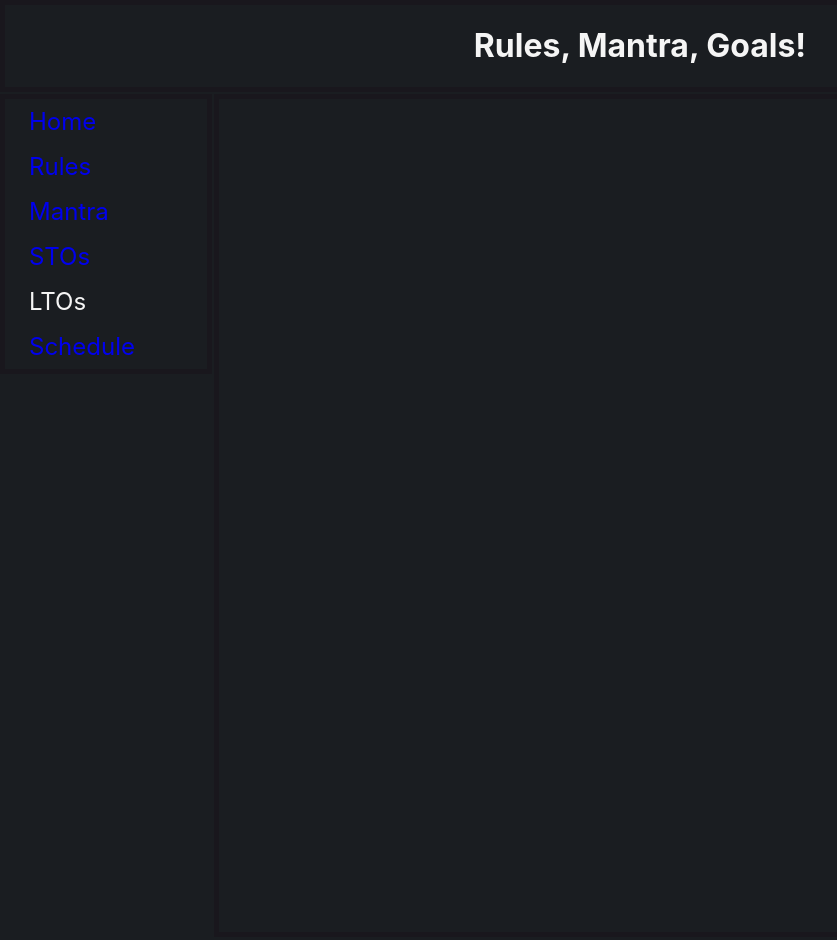
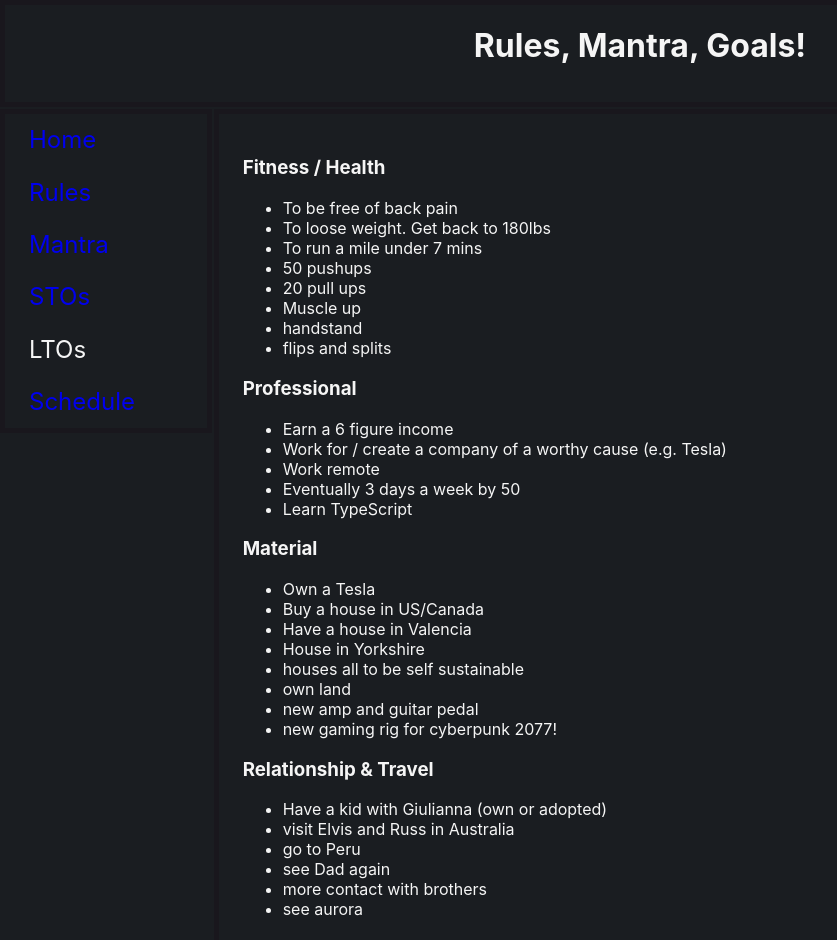
Before and after one commit to NWKendall/goals, a React (Create React App) app: page /lto in a window 1280 px wide. Shown: the top 940 px of the page, without its empty margins (0-837 px from the left). Built offline with nearby package versions, Linux system fonts and the light colour scheme.

Commit message:
added STO, LTO and Home component, needs styling

```diff
--- a/src/components/contentPage/contentPage.jsx
+++ b/src/components/contentPage/contentPage.jsx
@@ -7,13 +7,14 @@ import Rules from "../rules/rules.jsx"
 import LTObjectives from "../lto/lto";
 import STObjectives from "../sto/sto";
 import Scheduler from "../scheduler/scheduler";
+import Home from "../home/home";
 
 
 function ContentPage() {
   return (
       <div className="contentContainer">
         <Switch>
-          <Route exact path="/" />
+          <Route exact path="/" component={Home}/>
           <Route path="/mantra" component={Mantra} />
           <Route path="/rules" component={Rules} />
           <Route path="/sto" component={STObjectives} />
--- /dev/null
+++ b/src/components/home/home.js
@@ -0,0 +1,16 @@
+import React, { useContext } from 'react'
+import DailyContext from '../../contexts/Daily/DailyContext'
+
+const Home = () => {
+    const context = useContext(DailyContext)
+    let percent = (context.score / context.daily.length) * 100;
+
+    return (
+        <div>
+            HOME
+            <p>Today's Score! {percent % 2 !== 0 ? percent.toFixed(1) : percent.toFixed(0)}%</p>
+        </div>
+    )
+}
+
+export default Home
--- a/src/components/lto/lto.jsx
+++ b/src/components/lto/lto.jsx
@@ -2,34 +2,65 @@ import React from "react";
 import { ltoData } from "../data.js";
 
 const LTObjectives = () => {
-//   console.log(ltoData);
-
-  function printValues(data) {
-    console.log(3);
-    data.map((v) => {
-      return (<li>{v}</li>);
-    });
-  }
-
-  function printKeys(key, val) {
-    console.log(2);
-    return (
-      <ul>
-        {key}
-        {printValues(val)}
-      </ul>
-    );
-  }
-
-  const printData = (data) => {
-    console.log(1);
-    for (const [key, value] of Object.entries(data)) {
-      console.log(key, value);
-      printKeys(key, value);
-    }
-  };
-
-  return <div>{printData(ltoData)}</div>;
+  return (
+    <div>
+      <div>
+        <h3>Fitness / Health</h3>
+        <ul>
+          <li>To be free of back pain</li>
+          <li>To loose weight. Get back to 180lbs</li>
+          <li>To run a mile under 7 mins</li>
+          <li> 50 pushups </li>
+          <li>20 pull ups</li>
+          <li>Muscle up</li>
+          <li>handstand</li>
+          <li>flips and splits</li>
+        </ul>
+      </div>
+      <div>
+        <h3>Professional</h3>
+        <ul>
+          <li>Earn a 6 figure income</li>
+          <li>Work for / create a company of a worthy cause (e.g. Tesla)</li>
+          <li>Work remote</li>
+          <li>Eventually 3 days a week by 50</li>
+          <li>Learn TypeScript</li>
+        </ul>
+      </div>
+      <div>
+        <h3>Material</h3>
+        <ul>
+          <li>Own a Tesla</li>
+          <li>Buy a house in US/Canada</li>
+          <li>Have a house in Valencia</li>
+          <li>House in Yorkshire</li>
+          <li>houses all to be self sustainable</li>
+          <li>own land</li>
+          <li>new amp and guitar pedal</li>
+          <li>new gaming rig for cyberpunk 2077!</li>
+        </ul>
+      </div>
+      <div>
+        <h3>Relationship & Travel</h3>
+        <ul>
+          <li>Have a kid with Giulianna (own or adopted)</li>
+          <li>visit Elvis and Russ in Australia</li>
+          <li>go to Peru</li>
+          <li>see Dad again</li>
+          <li>more contact with brothers</li>
+          <li>see aurora</li>
+        </ul>
+      </div>
+      <div>
+        <h3>Personal</h3>
+        <ul>
+          <li>learn how to record</li>
+          <li>document thoughts in essays</li>
+          <li>socialize more</li>
+        </ul>
+      </div>
+    </div>
+  );
 };
 
 export default LTObjectives;
--- a/src/components/sto/sto.jsx
+++ b/src/components/sto/sto.jsx
@@ -1,13 +1,61 @@
-import React from 'react'
-import { stoData } from '../data.js';
+import React from "react";
+import { stoData } from "../data.js";
 
 const STObjectives = () => {
-    console.log(stoData)
-    return (
-        <div>
-            Testing STO
-        </div>
-    )
-}
+  console.log(stoData);
+  return (
+    <div>
+      <div>
+        <h3>Fitness / Health</h3>
+        <ul>
+          <li>get to 190lbs (by end of September)</li>
+          <li>run under 8 minute mile</li>
+          <li>5 pull ups</li>
+          <li> 25 pushups </li>
+          <li>no drinking alone</li>
+        </ul>
+      </div>
+      <div>
+        <h3>Professional</h3>
+        <ul>
+          <li>Get job in web development! Over $50k</li>
+          <li>US unemployment</li>
+          <li>build this excel into an app</li>
+          <li>build projects portfolio</li>
+          <li>complete CS intro course</li>
+          <li>complete algo JS tutorial</li>
+          <li>complete TS tutorial</li>
+          <li>get linux working on external SSD</li>
+          <li>revamp piHole (confer with Giugi)</li>
+        </ul>
+      </div>
+      <div>
+        <h3>Material</h3>
+        <ul>
+          <li>exercise bike for Winter</li>
+        </ul>
+      </div>
+      <div>
+        <h3>Relationship & Travel</h3>
+        <ul>
+          <li>get pregnant</li>
+          <li>explore PEI/Canada</li>
+        </ul>
+      </div>
+      <div>
+        <h3>Personal</h3>
+        <ul>
+          <li>read more of everything (fantasy OK but not only)</li>
+          <li>floss more</li>
+          <li>play more music</li>
+          <li>write more</li>
+          <li>less netflix and YouTube</li>
+          <li>socialize more</li>
+          <li>more hiking</li>
+        </ul>
+      </div>
+    </div>
+  );
+};
 
-export default STObjectives
+export default STObjectives;
--- /dev/null
+++ b/src/components/utils/helperFunctions.js
@@ -0,0 +1,6 @@
+import React from 'react'
+
+
+export const percent = () => {
+
+}
--- a/src/contexts/Daily/DailyReducer.js
+++ b/src/contexts/Daily/DailyReducer.js
@@ -1,28 +1,26 @@
-import {  SCORE_INCREASE, SCORE_DECREASE } from '../../types.js';
+import { SCORE_INCREASE, SCORE_DECREASE } from "../../types.js";
 
 export default (state, action) => {
-
   const { payload, type } = action;
 
-    switch(type) {
-
+  switch (type) {
     case SCORE_INCREASE:
       return {
         ...state,
-                daily: state.daily.map(activity =>
-                    activity.name === payload ? {...activity, checked: true } : activity
+        daily: state.daily.map((activity) =>
+          activity.name === payload ? { ...activity, checked: true } : activity
         ),
-                score: state.score + 1
-            }
+        score: state.score + 1,
+      };
 
     case SCORE_DECREASE:
       return {
         ...state,
-                daily: state.daily.map(activity =>
-                    activity.name === payload ? {...activity, checked: false } : activity
+        daily: state.daily.map((activity) =>
+          activity.name === payload ? { ...activity, checked: false } : activity
         ),
-                score: state.score - 1
-            }
+        score: state.score - 1,
+      };
     default:
       return state;
   }
--- a/src/contexts/Daily/DailyState.js
+++ b/src/contexts/Daily/DailyState.js
@@ -46,7 +46,6 @@ const DailyState = (props) => {
     const storedState = localStorage.getItem("StoredState");
     return storedState ? JSON.parse(storedState) : initialState;
   });
-  // const [state2, setState2] = useState(state)
 
   const scoreIncrease = (data) => {
     dispatch({ type: SCORE_INCREASE, payload: data });
@@ -56,12 +55,9 @@ const DailyState = (props) => {
     dispatch({ type: SCORE_DECREASE, payload: data });
   };
 
-  // useEffect(() => {
-  //   localStorage.getItem("StoredState");
-  // }, [])
-
   useEffect(() => {
     localStorage.setItem("StoredState", JSON.stringify(state));
+
   }, [state]);
 
   return (
```
Also changed, not shown: 1 other file (tests, documents, lock files or other folders). Lines whose indentation alone changed are shown as unchanged.
